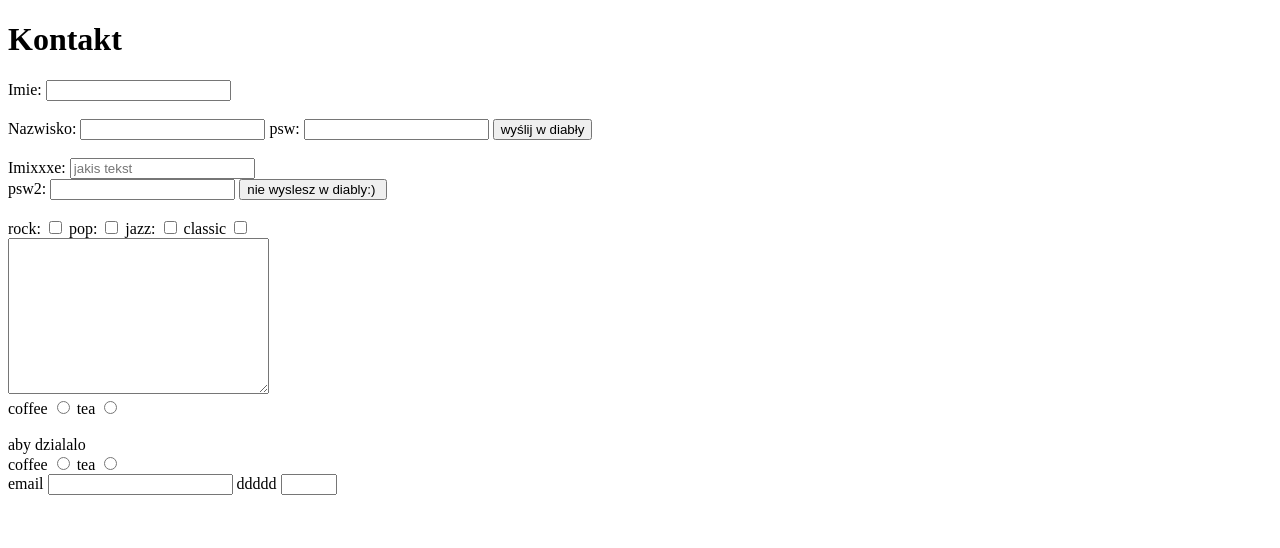
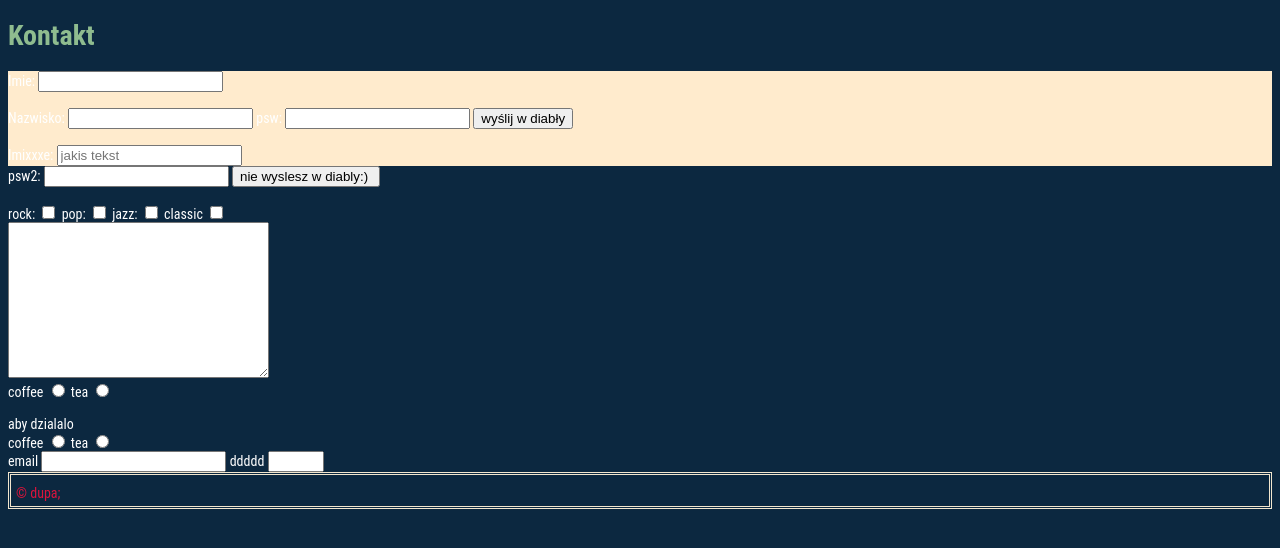
Before and after one commit to AnnWitt/html_css_js, a plain HTML site: page html5/kontakt.html in a window 1280 px wide. Drawn offline with Linux system fonts and the light colour scheme.

Commit message:
20211204 1601

```diff
--- a/html5/css/style.css
+++ b/html5/css/style.css
@@ -1,5 +1,31 @@
+/* body, selector  - są tez rozne typy */
+/* https://www.w3schools.com/cssref/css_selectors.asp */
 
 body{
     font-family: 'Roboto Condensed', sans-serif;
-    font-size: 20px;
+    font-size: 14px;
+    color: #ffffff;
+    background-color: #0C2840;
 }
+
+h1 {
+color: #A3BFBF;
+font-weight: 600;
+}
+
+/*
+6. Sekcji footer dodaj klase .bottom i dodaj jej ramkę w kolorze #F2E6CE, ustaw jej padding na
+10px z gory i dołu oraz 5px z prawej i lewej strony, */
+
+.bottom {
+    color: crimson;
+    border-style: double;
+    border-color:#F2E6CE ;
+    padding-top: 10px;
+    padding-left: 5px;
+    padding-bottom: 5px;
+    padding-right: 5px;
+}
+/* #main {
+    background-color: brown !important;
+} */
--- a/html5/kontakt.html
+++ b/html5/kontakt.html
@@ -5,16 +5,17 @@
     <meta charset="UTF-8">
     <meta http-equiv="X-UA-Compatible" content="IE=edge">
     <meta name="viewport" content="width=device-width, initial-scale=1.0">
+    <link rel="stylesheet" href="./css/style.css">
     <title>Document</title>
 </head>
 
 <body>
     <main>
-        <h1>Kontakt</h1>
+        <h1 style="color: darkseagreen;">Kontakt</h1>
         <section>
             <!-- atrybury action zasob sieciowi, skrypt php, api -->
             <!-- method /get lub post -->
-            <form action="" method="get">
+            <form action="" method="get" style="background-color: blanchedalmond;">
                 <label for="imie">
                     <!-- dzieki temu formatka sie aktywuje po samym kliknieciu na tekst -->
                     Imie: <input type="text" id="imie" name="nameInput">
@@ -83,8 +84,18 @@
 
             </form>
 
+
+
+
+
         </section>
     </main>
+
+
+    <footer>
+        <div class="bottom"> &copy dupa; </div>
+        <!-- https://dev.w3.org/html5/html-author/charref -->
+    </footer>
 </body>
 
 </html>
```
Also changed, not shown: notatki.txt.
